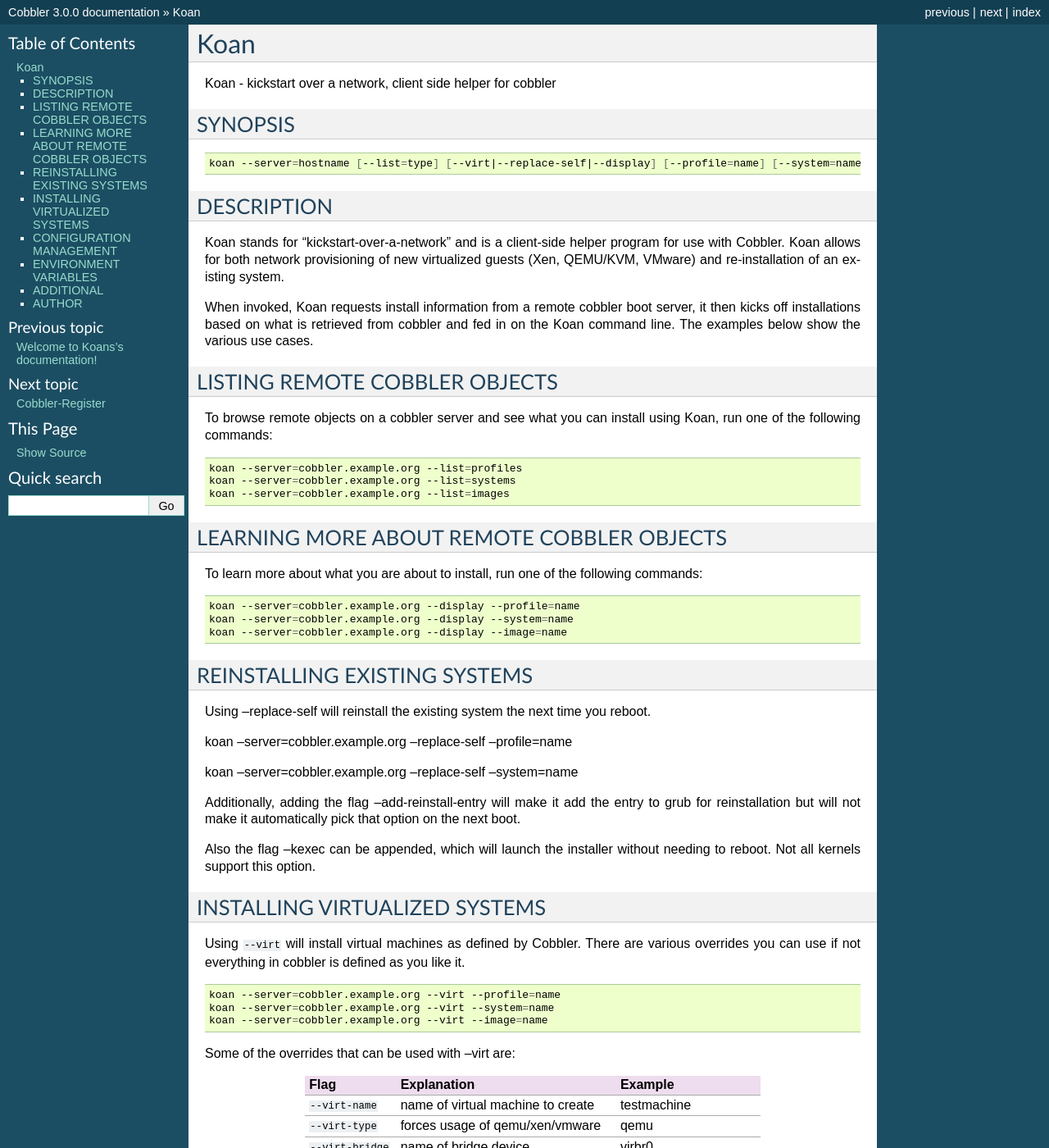
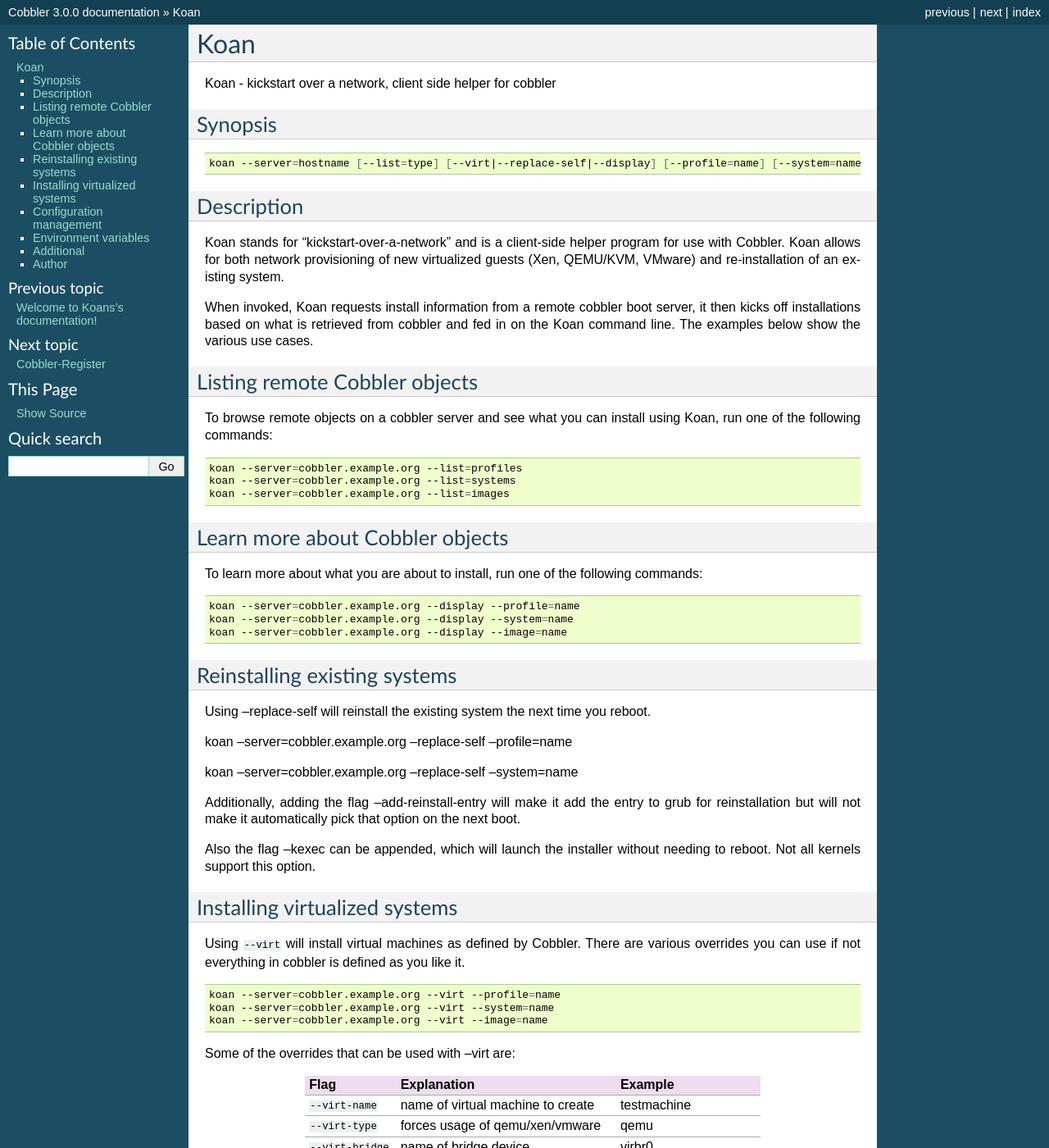
Before and after one commit to cobbler/koan, a Sphinx documentation site: the page built from docs/koan.rst, in a window 1280 px wide and 1400 px high. Shown: the whole window at 82% size. Built offline with Sphinx 7.4.7, drawn with Linux system fonts in a browser that asks for light colours; some of the changed text lies outside the part shown.

Commit message:
Fix all capital headlines

```diff
--- a/docs/koan.rst
+++ b/docs/koan.rst
@@ -3,14 +3,14 @@
 
 Koan - kickstart over a network, client side helper for cobbler
 
-SYNOPSIS
+Synopsis
 ########
 
 .. code-block:: shell
 
     koan --server=hostname [--list=type] [--virt|--replace-self|--display] [--profile=name] [--system=name] [--image=name] [--add-reinstall-entry] [--virt-name=name] [--virt-path=path] [--virt-type=type] [--nogfx] [--static-interface=name] [--kexec]
 
-DESCRIPTION
+Description
 ###########
 
 Koan stands for "kickstart-over-a-network" and is a client-side helper program for use with Cobbler. Koan allows for
@@ -19,7 +19,7 @@
 When invoked, Koan requests install information from a remote cobbler boot server, it then kicks off installations based
 on what is retrieved from cobbler and fed in on the Koan command line. The examples below show the various use cases.
 
-LISTING REMOTE COBBLER OBJECTS
+Listing remote Cobbler objects
 ##############################
 
 To browse remote objects on a cobbler server and see what you can install using Koan, run one of the following commands:
@@ -30,8 +30,8 @@
     koan --server=cobbler.example.org --list=systems
     koan --server=cobbler.example.org --list=images
 
-LEARNING MORE ABOUT REMOTE COBBLER OBJECTS
-##########################################
+Learn more about Cobbler objects
+################################
 
 To learn more about what you are about to install, run one of the following commands:
 
@@ -41,7 +41,7 @@
     koan --server=cobbler.example.org --display --system=name
     koan --server=cobbler.example.org --display --image=name
 
-REINSTALLING EXISTING SYSTEMS
+Reinstalling existing systems
 #############################
 
 Using --replace-self will reinstall the existing system the next time you reboot.
@@ -56,7 +56,7 @@
 Also the flag --kexec can be appended, which will launch the installer without needing to reboot.  Not
 all kernels support this option.
 
-INSTALLING VIRTUALIZED SYSTEMS
+Installing virtualized systems
 ##############################
 
 Using ``--virt`` will install virtual machines as defined by Cobbler. There are various overrides you can use if not
@@ -96,7 +96,7 @@
 installer will boot from this virtual interface. Leaving off ``--static-interface`` will result in an unsuccessful
 network installation.
 
-CONFIGURATION MANAGEMENT
+Configuration management
 ########################
 
 Using ``--update-config`` will update a system configuration as defined by Cobbler.
@@ -112,7 +112,7 @@
 
 The FQDN (Fully Qualified Domain Name) maps to the system's hostname field.
 
-ENVIRONMENT VARIABLES
+Environment variables
 #####################
 
 Koan respects the COBBLER_SERVER variable to specify the cobbler server to use. This is a convenient way to avoid using
@@ -120,12 +120,12 @@
 standard kickstart templates are used. If you need to change this on an installed system, edit
 ``/etc/profile.d/cobbler.{csh,sh}``.
 
-ADDITIONAL
+Additional
 ##########
 
 Reading the Koan manpage, https://cobbler.github.io or this readthedocs project is highly recommended.
 
-AUTHOR
+Author
 ######
 
 Michael DeHaan <michael.dehaan AT gmail>
```
Also changed, not shown: docs/cobbler-register.rst (+6 -6 lines).
